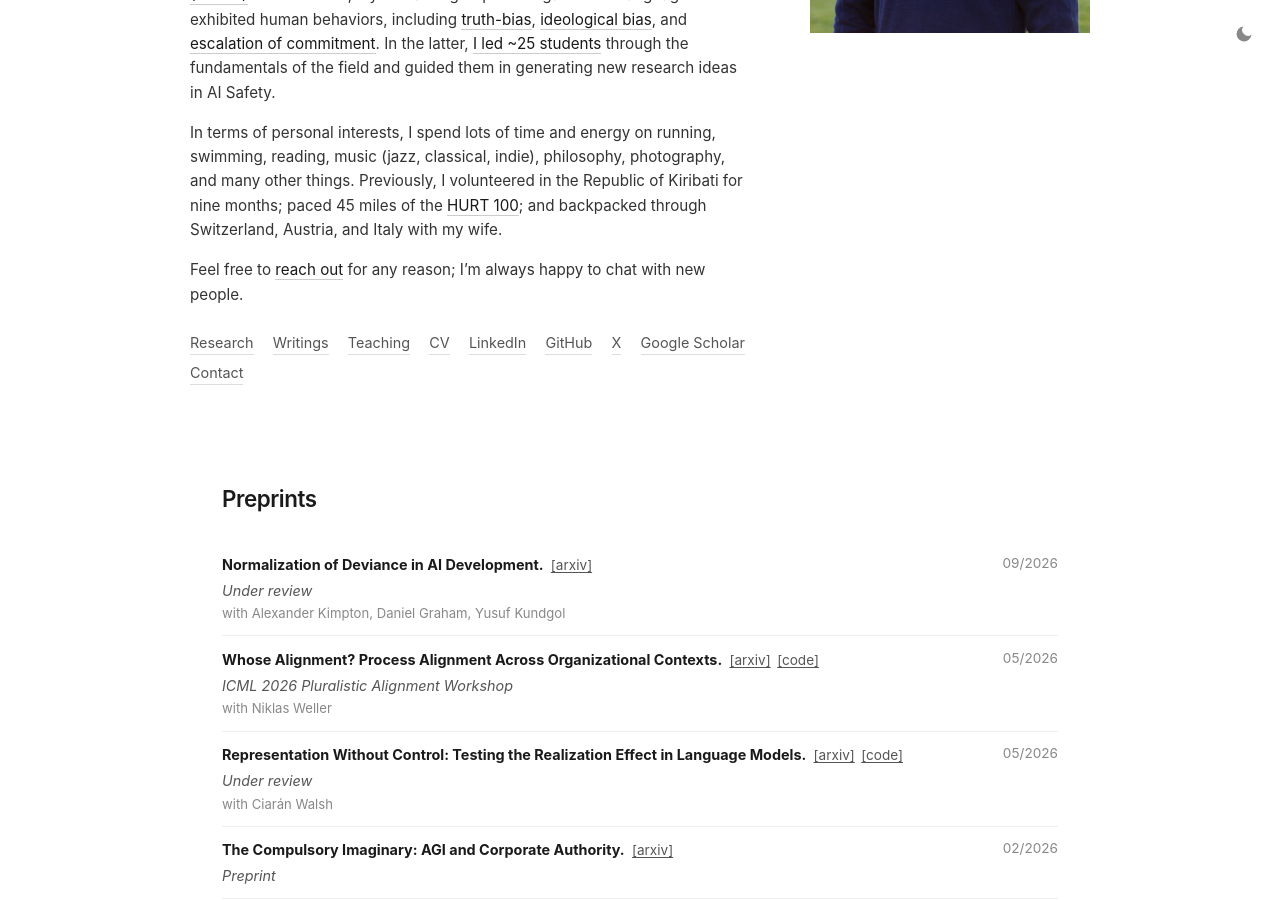
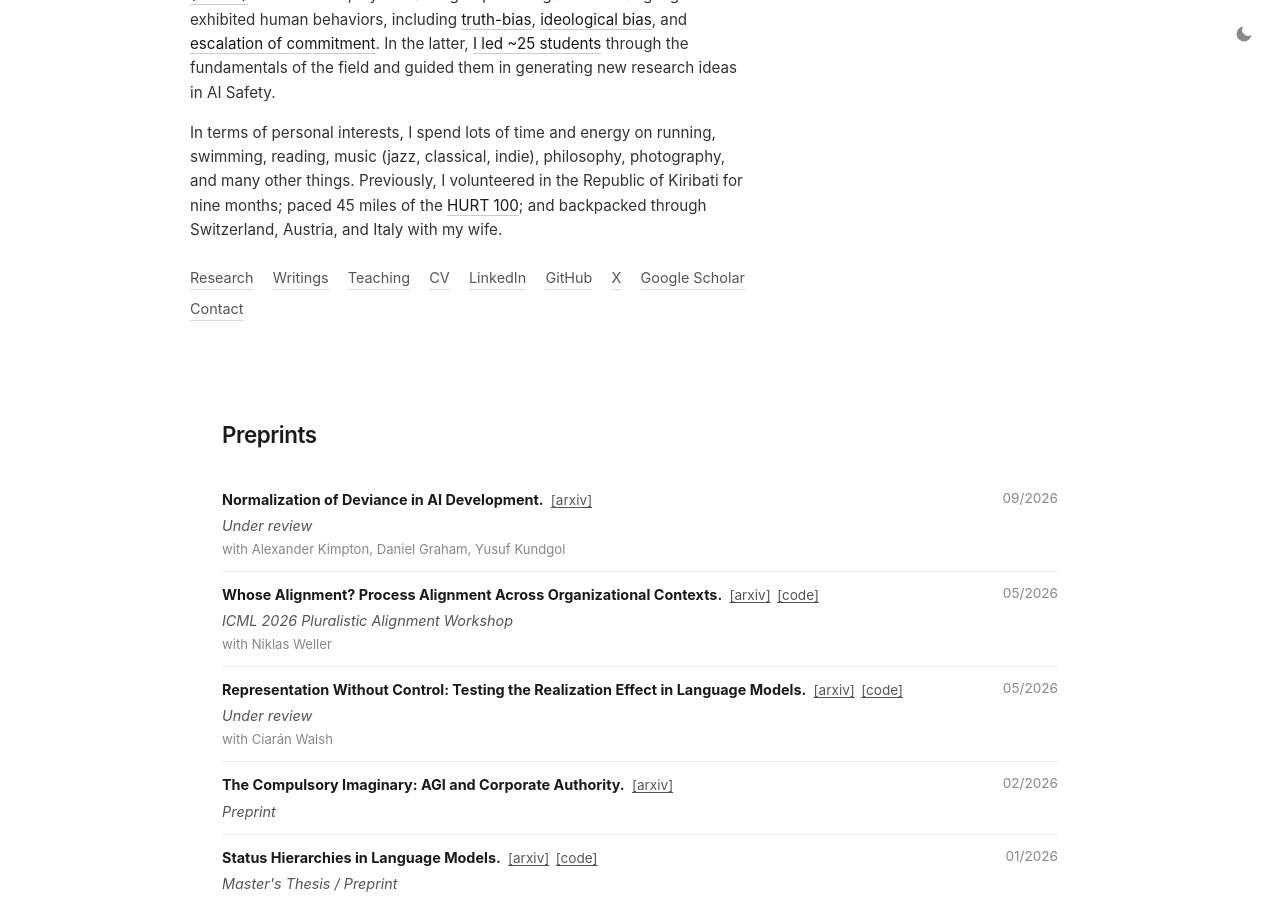
Before and after one commit to EmilioBarkett/emiliobarkett.github.io, a Jekyll site: the page built from index.html, in a window 1280 px wide and 900 px high, scrolled down 734 px. Built offline with Jekyll 4.4.1, drawn with Linux system fonts in a browser that asks for light colours.

Commit message:
Remove reach-out line from homepage bio

```diff
--- a/index.html
+++ b/index.html
@@ -11,7 +11,6 @@
         <p>I’m currently a Research Mentor at <a href="https://sparai.org/" target="_blank" rel="noopener">SPAR</a>, where I lead projects investigating the above topics. Previously, I earned an MA in Media Studies / Sociology from Columbia University under the advisement of <a href="https://sociology.columbia.edu/content/diane-vaughan" target="_blank" rel="noopener">Diane Vaughan</a> and <a href="https://jchu1225.github.io/" target="_blank" rel="noopener">James Chu</a>. Before that, I studied Communication and Political Science at Brigham Young University-Hawaii, where I got my start in research with <a href="https://about.byuh.edu/directory/mason-allred" target="_blank" rel="noopener">Mason Allred</a> and read a lot of dead philosophers. I also spent a summer as a graduate researcher in the <a href="https://business.columbia.edu/faculty/divisions/management/phd" target="_blank" rel="noopener">Management Division</a> at Columbia Business School with <a href="https://business.columbia.edu/faculty/people/alan-zhang" target="_blank" rel="noopener">Alan Zhang</a>.</p>
         <p>During my time at Columbia, I served as a Research Manager and AI Governance Fellowship Facilitator with the <a href="https://www.cualignment.org/" target="_blank" rel="noopener">Columbia AI Alignment Club (CAIAC)</a>. In the former, my research group investigated how language models exhibited human behaviors, including <a href="https://arxiv.org/abs/2506.21561" target="_blank" rel="noopener">truth-bias</a>, <a href="https://arxiv.org/abs/2509.12652" target="_blank" rel="noopener">ideological bias</a>, and <a href="https://arxiv.org/abs/2508.01545" target="_blank" rel="noopener">escalation of commitment</a>. In the latter, <a href="/teaching.html">I led ~25 students</a> through the fundamentals of the field and guided them in generating new research ideas in AI Safety.</p>
         <p>In terms of personal interests, I spend lots of time and energy on running, swimming, reading, music (jazz, classical, indie), philosophy, photography, and many other things. Previously, I volunteered in the Republic of Kiribati for nine months; paced 45 miles of the <a href="https://hurt100.com/" target="_blank" rel="noopener">HURT 100</a>; and backpacked through Switzerland, Austria, and Italy with my wife.</p>
-        <p>Feel free to <a href="https://cal.com/emilio-barkett" target="_blank" rel="noopener">reach out</a> for any reason; I’m always happy to chat with new people.</p>
       <nav class="links">
           <a href="#research">Research</a>
           <a href="/blog.html">Writings</a>
```
